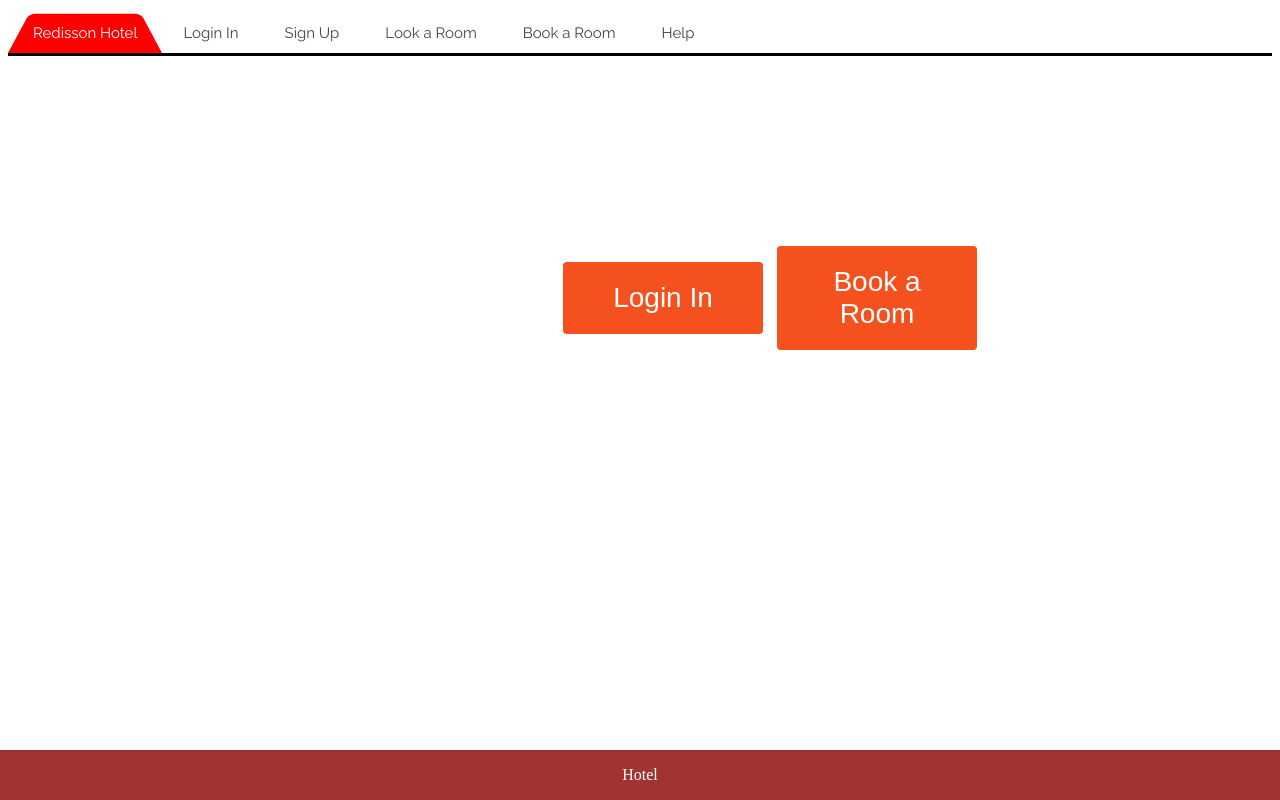
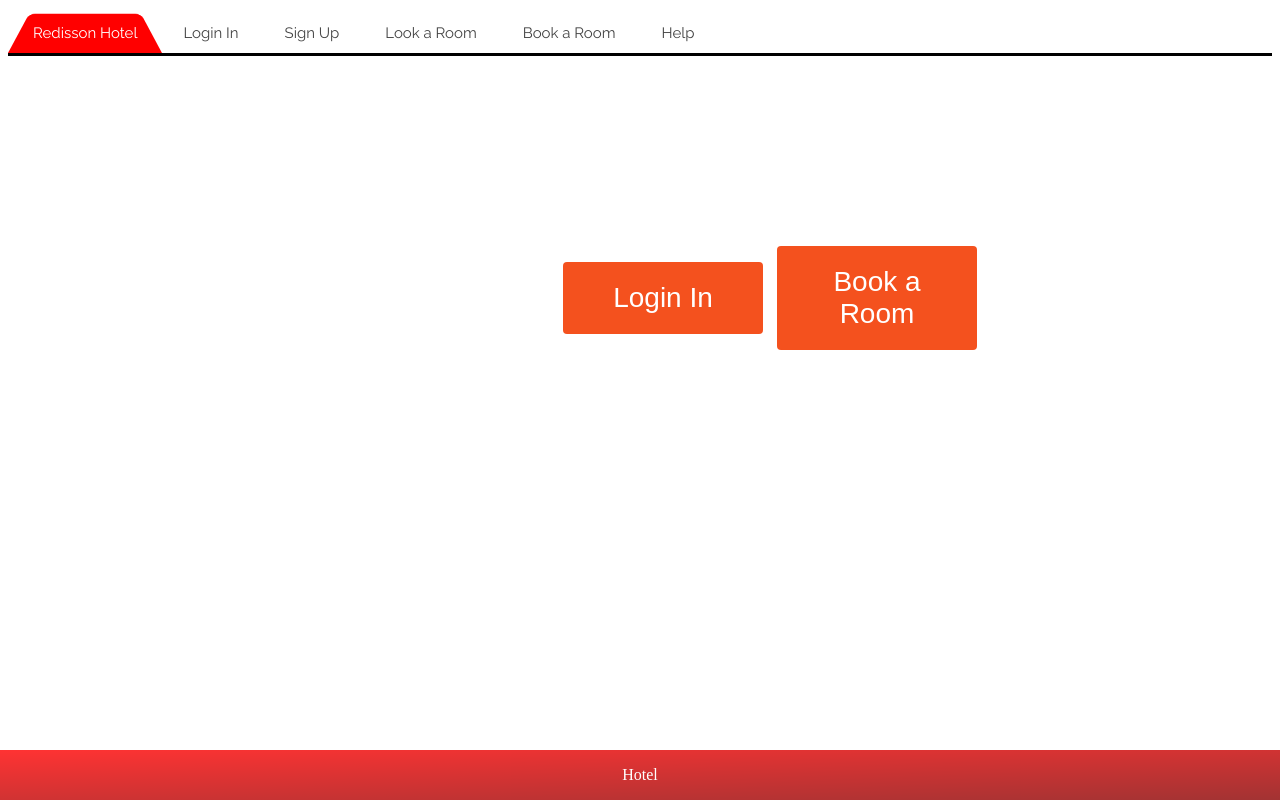
Before and after one commit to anil093/radison-hotel, a plain HTML site: page index.html in a window 1280 px wide. Drawn offline with nearby package versions, Linux system fonts and the light colour scheme.

Commit message:
files added

```diff
--- a/styles.css
+++ b/styles.css
@@ -102,7 +102,8 @@
 	left: 0;
 	bottom: 0;
 	width: 100%;
-	background-color: darkred;
+	/* background-color: darkred; */
+	background-image: linear-gradient(to bottom right, red, darkred);
 	color: white;
 	text-align: center;
 	opacity: 0.8;
@@ -116,6 +117,7 @@
 	display: inline-block;
 	border-radius: 4px;
 	background-color: #f4511e;
+
 	border: none;
 	color: #ffffff;
 	text-align: center;
```
